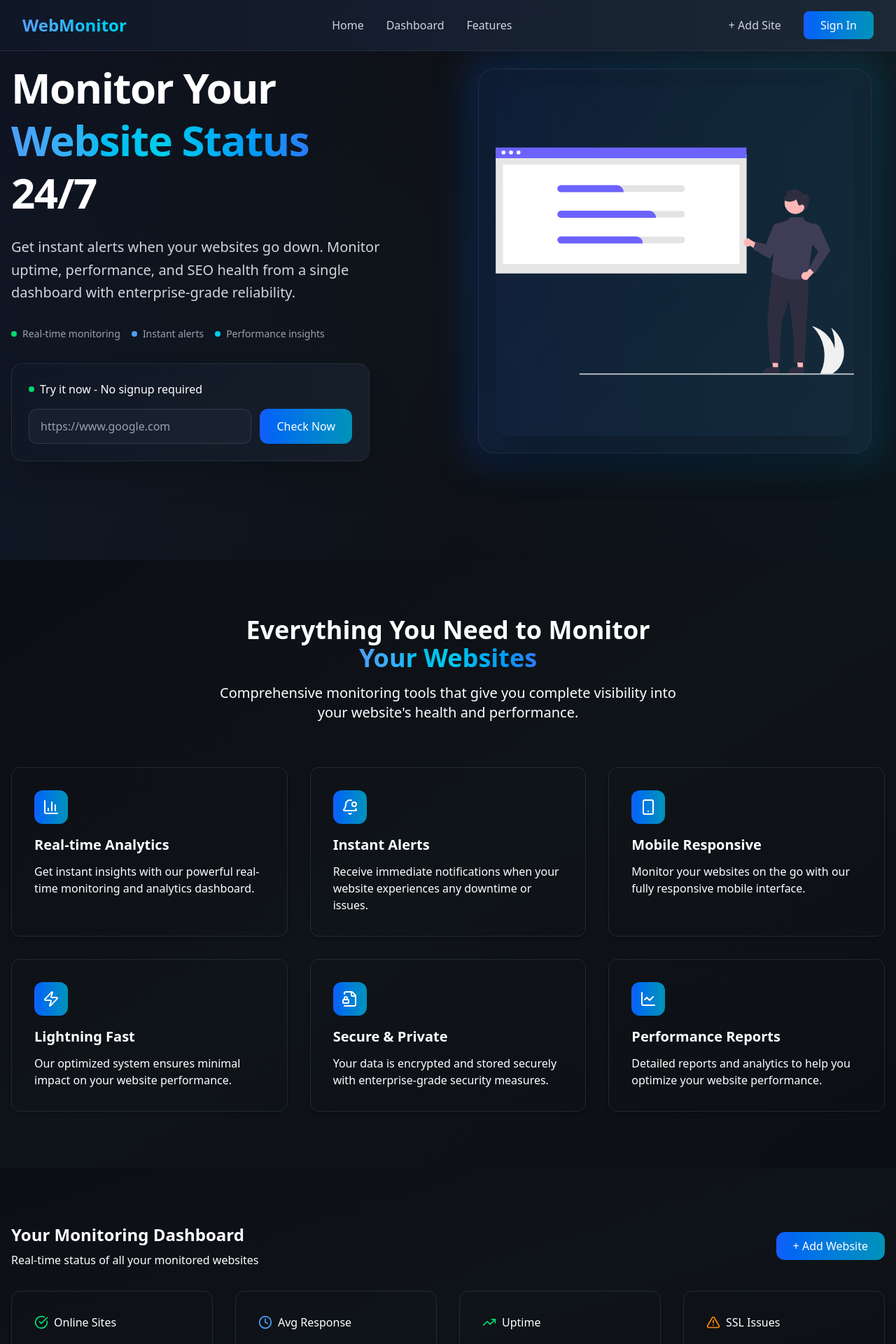
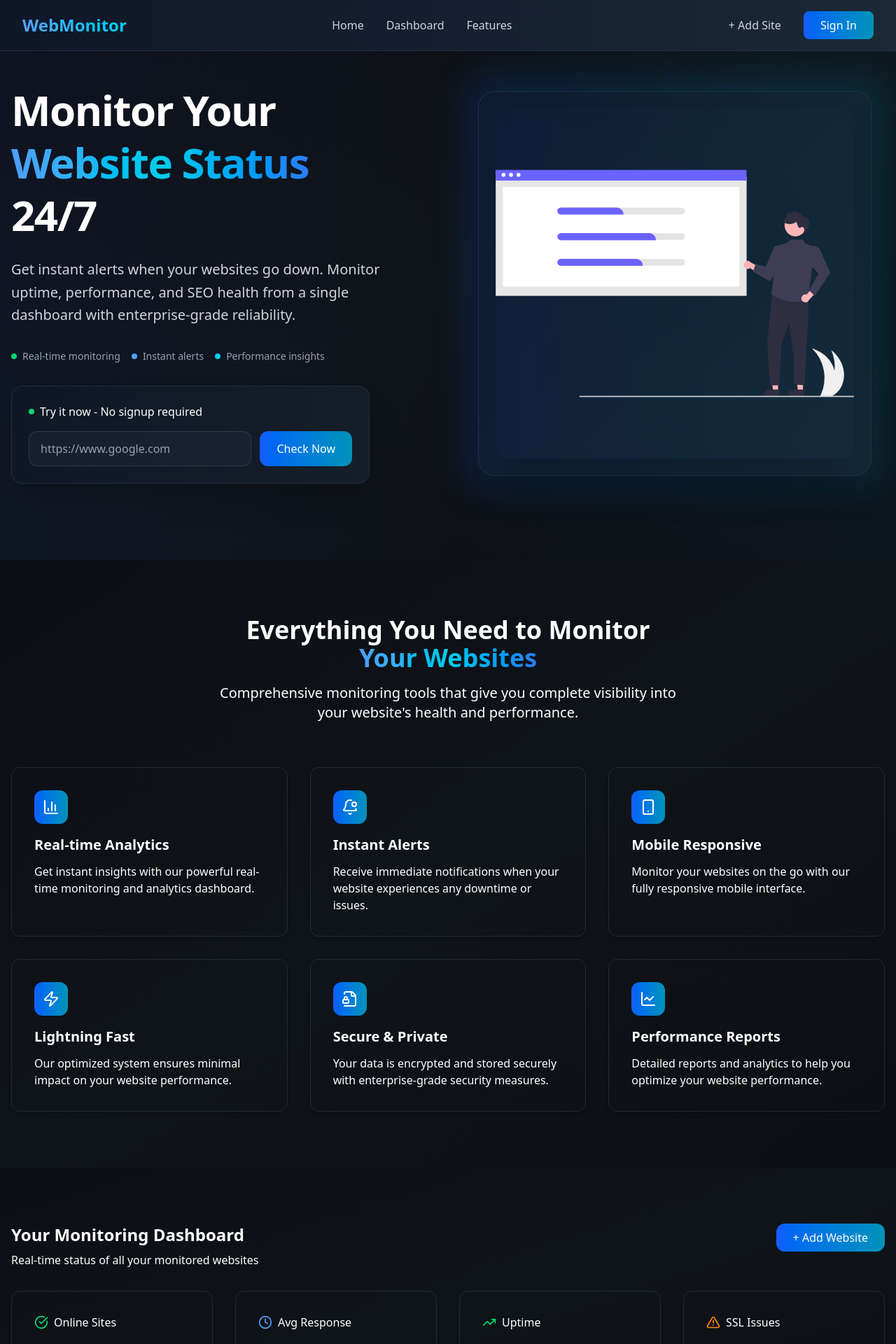
Before and after one commit to Dineshsoni02/WebmonitorV2, a React (Vite) app in the folder frontend/: page / in a window 1280 px wide. Shown: the top 1920 px of the page at 70% size. Built offline with nearby package versions, Linux system fonts and the light colour scheme.

Commit message:
website card changed

```diff
--- a/frontend/src/components/BodyComponent.jsx
+++ b/frontend/src/components/BodyComponent.jsx
@@ -168,7 +168,7 @@ const HeaderTextComponent = () => {
   return (
     <div
       id="home"
-      className="relative min-h-screen bg-gradient-to-br from-[#0c0e14] via-[#0f1419] to-[#0c0e14] text-white overflow-hidden"
+      className="relative min-h-screen bg-gradient-to-br from-[#0c0e14] via-[#0f1419] to-[#0c0e14] text-white overflow-hidden pt-8"
     >
       <div className="absolute inset-0 bg-gradient-to-r from-blue-900/10 via-transparent to-cyan-900/10"></div>
 
@@ -365,7 +365,7 @@ const DashboardSection = ({ setShowModal }) => {
       className="py-20 bg-gradient-to-br from-[#0c0e14] via-[#0f1419] to-[#0c0e14] text-white"
     >
       <div>
-        <div className="container mx-auto px-4 flex justify-between items-center max-w-7xl">
+        <div className="container mx-auto px-4 flex justify-between items-center max-w-7xl flex-col gap-5 text-center lg:text-left lg:flex-row lg:items-start">
           <div>
             <h2 className="text-2xl font-bold text-white mb-2">
               Your Monitoring Dashboard
@@ -383,7 +383,7 @@ const DashboardSection = ({ setShowModal }) => {
         </div>
 
         <div className="container mx-auto px-4 max-w-7xl mt-8">
-          <div className="grid grid-cols-1 md:grid-cols-2 lg:grid-cols-4 gap-8">
+          <div className="grid grid-cols-1 md:grid-cols-2 lg:grid-cols-4 gap-4 lg:gap-8">
             <div className="statsCard bg-transparent border border-gray-700/50 hover:border-gray-600/80 p-8 rounded-xl shadow-md hover:shadow-[0px_0px_28px_2px] hover:shadow-cyan-500/25 transition-all duration-300">
               <div className="flex items-center gap-2 mb-4">
                 <div className="text-2xl flex items-center justify-center">
@@ -430,7 +430,7 @@ const DashboardSection = ({ setShowModal }) => {
         </div>
       </div>
 
-      <div className="container mx-auto px-4 max-w-7xl mt-8 grid grid-cols-1 md:grid-cols-2 lg:grid-cols-3 gap-4">
+      <div className="container mx-auto px-4 max-w-7xl mt-8 grid grid-cols-1 md:grid-cols-2 lg:grid-cols-3 gap-0 lg:gap-4">
         {websiteList.map((website) => (
           <WebsiteCard key={website?.data?.url} websiteInfo={website.data} />
         ))}
--- a/frontend/src/components/WebsiteCard.jsx
+++ b/frontend/src/components/WebsiteCard.jsx
@@ -33,14 +33,14 @@ const WebsiteCard = ({ websiteInfo }) => {
             className={`!w-3 !h-3 rounded-full ${statusColor} animate-pulse `}
           ></div>
           <div className="flex-1/2">
-            <h3 className="text-xl font-bold text-white whitespace-pre-wrap line-clamp-2">
+            <h3 className="text-xl font-bold text-white whitespace-pre-wrap line-clamp-2 mb-1">
               {websiteInfo?.seo?.title || websiteInfo?.name}
             </h3>
             <a
               href={websiteInfo?.url}
               target="_blank"
               rel="noopener noreferrer"
-              className="text-cyan-400 hover:text-cyan-300 text-sm flex items-center gap-1"
+              className="text-cyan-400 hover:text-cyan-300 text-sm flex items-center gap-1 w-max max-w-[300px] overflow-hidden text-ellipsis"
             >
               <Globe className="w-4 h-4" />
               {websiteInfo?.url.replace(/^https?:\/\//, "")}
@@ -111,9 +111,9 @@ const WebsiteCard = ({ websiteInfo }) => {
             {websiteInfo.seo.issues.map((issue, index) => (
               <div
                 key={index}
-                className="flex items-start gap-2 text-yellow-400 text-xs"
+                className="flex items-start gap-2 text-yellow-400 text-xs mt-2"
               >
-                <TriangleAlert className="mt-0.5 flex-shrink-0" />
+                <TriangleAlert className=" flex-shrink-0 w-4 h-4" />
                 <span>{issue}</span>
               </div>
             ))}
```
